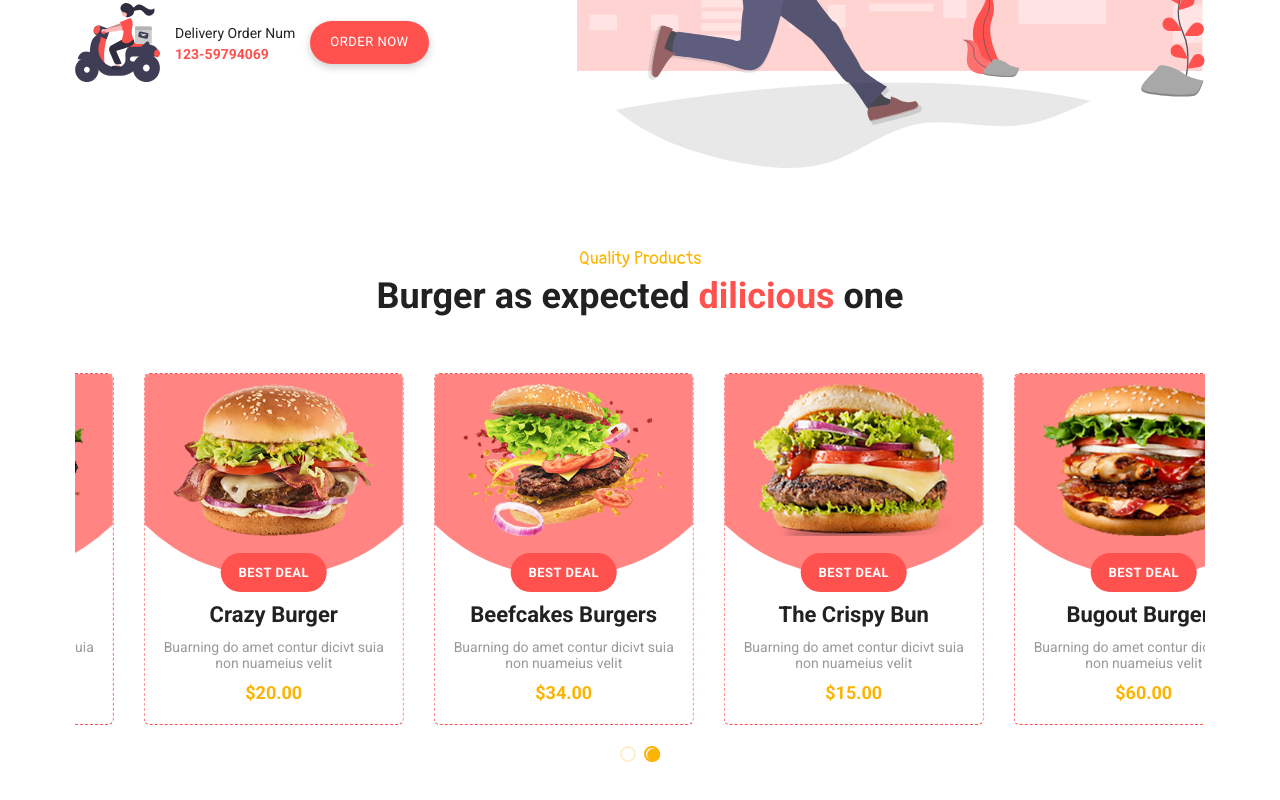
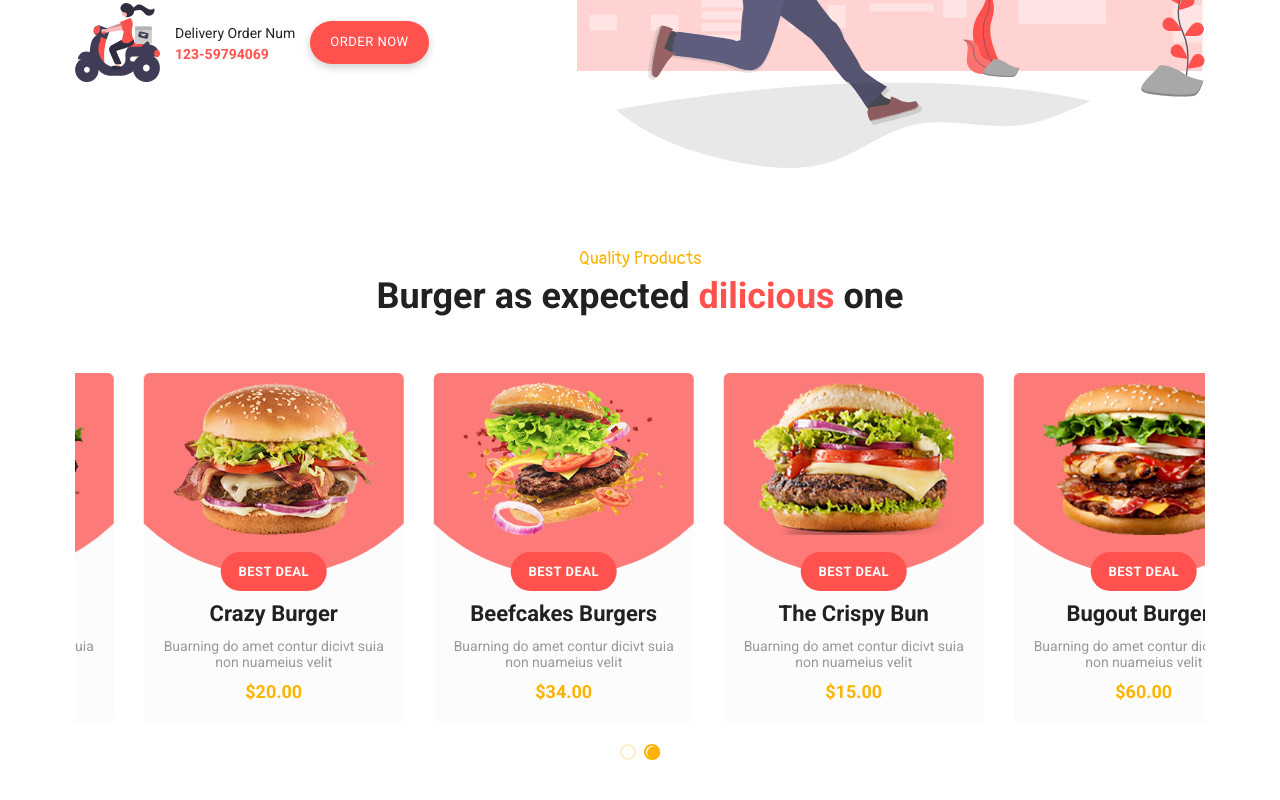
Before and after one commit to igdev116/food-G-app, a React (Create React App) app: page /home in a window 1280 px wide. Shown: the part 3223-4023 px from the top of the page. Built offline with nearby package versions, Linux system fonts and the light colour scheme; no server answers; sample sign-in values are in the browser's storage.

Commit message:
remove border

```diff
--- a/src/features/Home/components/HomeProducts/HomeProduct/HomeProduct.scss
+++ b/src/features/Home/components/HomeProducts/HomeProduct/HomeProduct.scss
@@ -2,16 +2,16 @@
 
 .home-product {
   text-align: center;
-  border: 1px dashed $primary-red-color;
   border-radius: 6px;
   overflow: hidden;
+
+  background-color: rgba(0, 0, 0, 0.01);
 
   transition: all 0.35s ease-in-out;
 
   cursor: default;
 
   &:hover {
-    border: 1px solid rgba($primary-red-color, 0.1);
     transform: translateY(-5px);
 
     background-color: rgba($primary-red-color, 0.25);
@@ -34,7 +34,7 @@
     width: 100%;
     height: 100%;
 
-    background-color: rgba($primary-red-color, 0.7);
+    background-color: rgba($primary-red-color, 0.75);
     clip-path: ellipse(70% 80% at 50% 13%);
 
     transition: all 0.35s ease-in-out;
```
